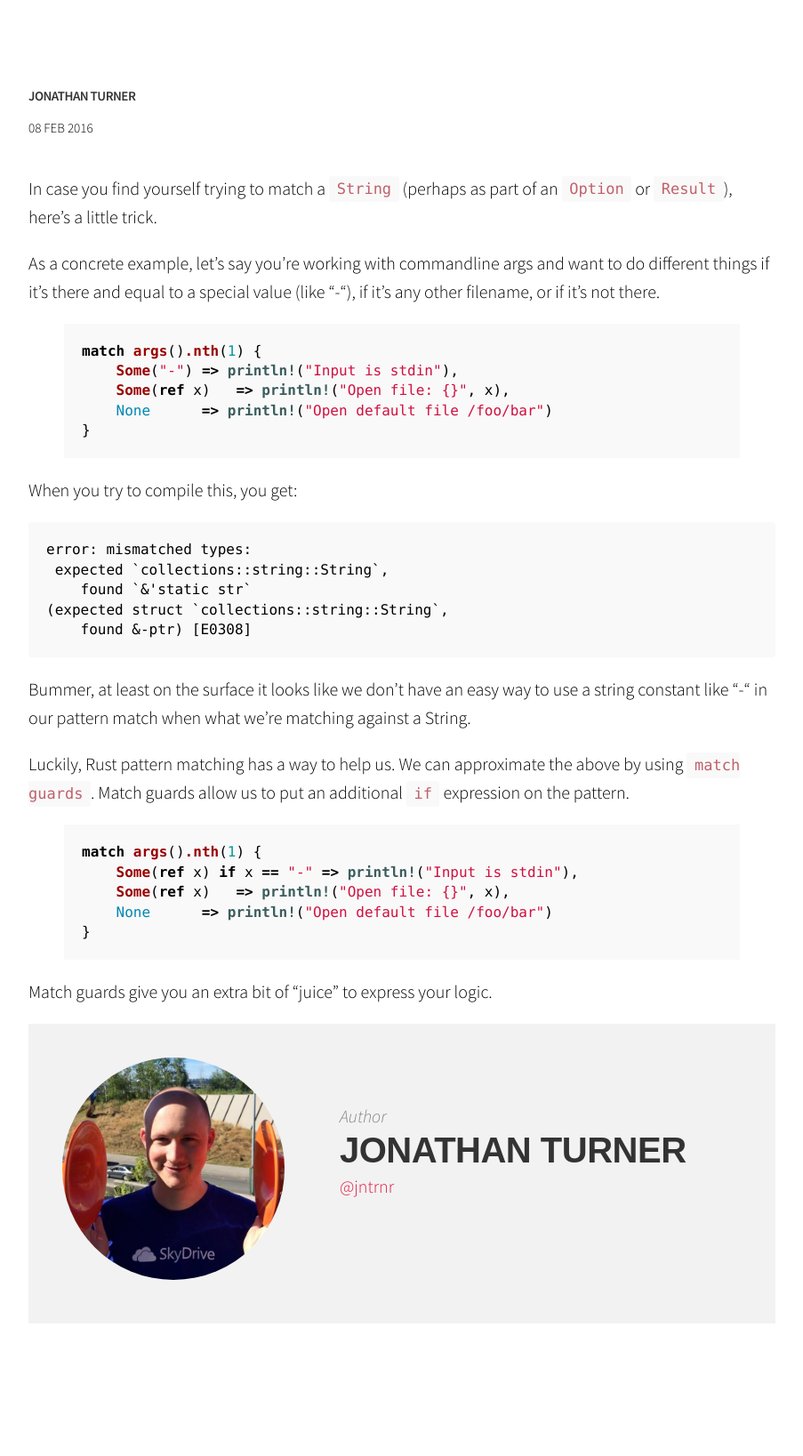
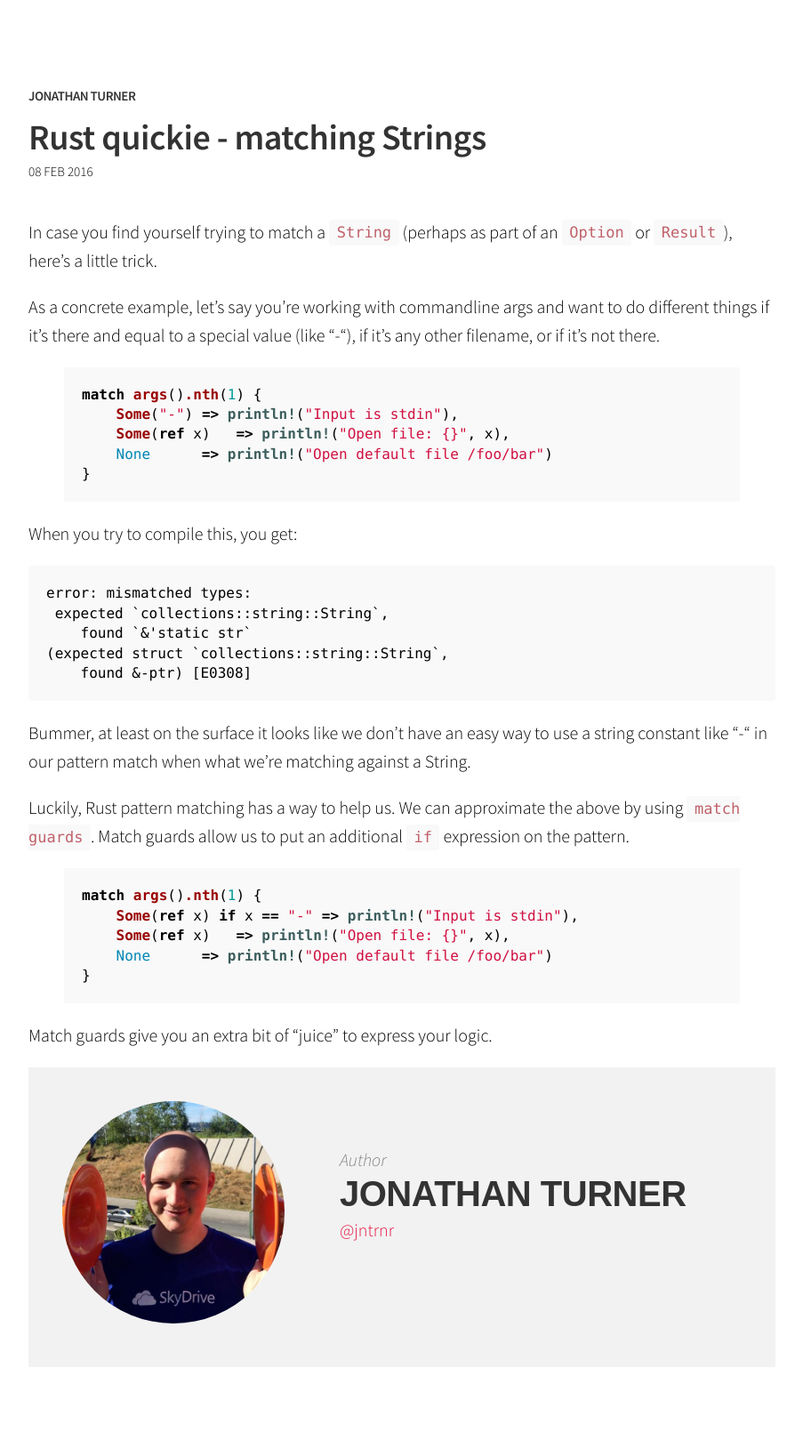
Before and after one commit to sophiajt/jntrnr.github.io, a Jekyll site: the page built from _posts/2016-02-08-rust-quickie-matching-strings.md, in a window 1280 px wide. Shown: the whole page at 89% size, without its empty margins (188-1091 px from the left). Built offline with Jekyll 4.4.1, drawn with Linux system fonts in a browser that asks for light colours; Markdown is read by kramdown in place of the engine named in the settings; before the commit the page ends 1588 px from its top, so only the background shows below that.

Commit message:
Update 2016-02-08-rust-quickie-matching-strings.md

````diff
--- a/_posts/2016-02-08-rust-quickie-matching-strings.md
+++ b/_posts/2016-02-08-rust-quickie-matching-strings.md
@@ -1,5 +1,5 @@
 ---
-title: Rust quickie: matching Strings
+title: Rust quickie - matching Strings
 ---
 
 In case you find yourself trying to match a ```String``` (perhaps as part of an ```Option``` or ```Result```), here's a little trick.
````
